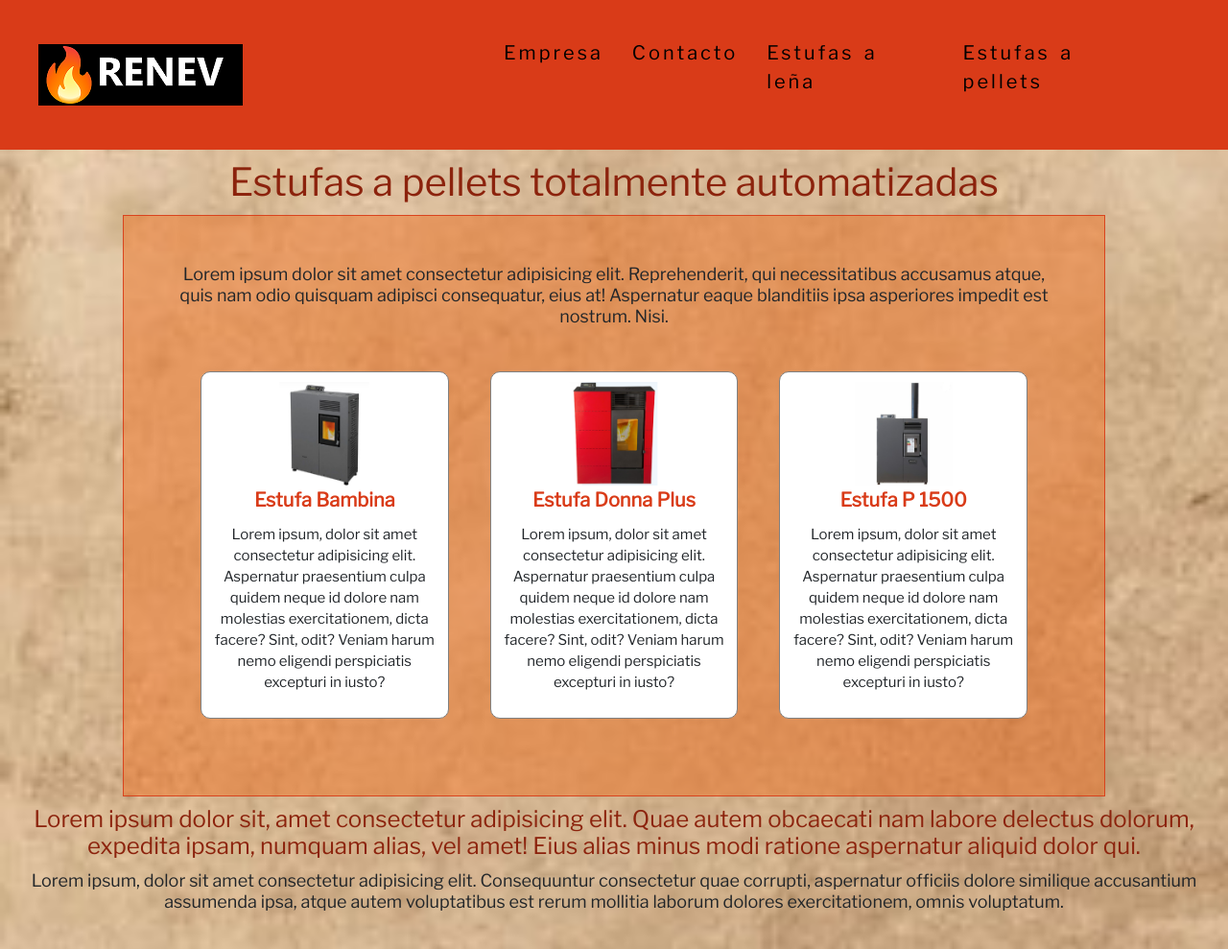
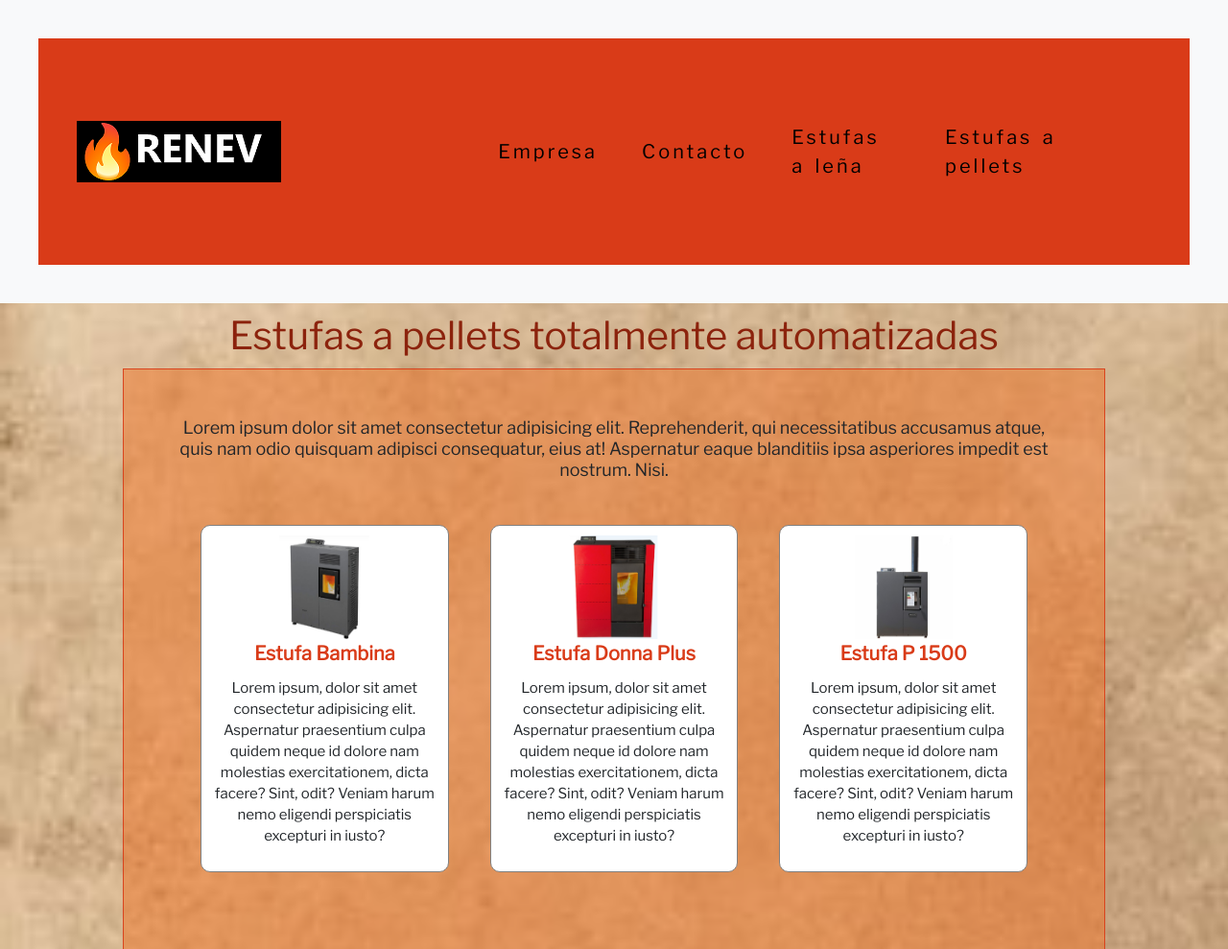
Before and after one commit to matcagno/PreEntrega2-Cagno, a plain HTML site: page pages/estufas-a-pellets.html in a window 1280 px wide. Shown: the top 989 px of the page at 96% size. Drawn offline with nearby package versions, Linux system fonts and the light colour scheme; grey boxes are pictures that could not be loaded.

Commit message:
css/style.css

```diff
--- a/css/style.css
+++ b/css/style.css
@@ -53,21 +53,16 @@
     justify-content: space-between;
     align-items: center;
 
-
-
-    /*position - static - relative - absolute - fixed - sticky*/
-    /* flex */
-
 }
 
     nav ul{
         list-style: none;
-        /*display*/
-        /* display:inline-block;  */
-        /* display: flex; */
-        /* flex-direction: row; */
-        /* justify-content: space-between; */
-        /* align-items: center; */
+        display
+        display:inline-block;
+        display: flex;
+        flex-direction: row;
+        justify-content: space-between;
+        align-items: center;
         word-spacing: 40px;
         margin-left: 20%;
         display: flex;
@@ -76,11 +71,11 @@
     }
 
         nav ul li{
-             /*display*/
-             /* display:inline-block; */
+             display
+             display:inline-block;
              word-spacing: 3px;
 
-             /*margin*/
+
         }
             nav ul li a{
                 color: black;
@@ -195,7 +190,7 @@
             font-size: 15px;
         }
 
-/* contacto con GRID */
+
 
 .empresa {
     display: grid;
@@ -327,3 +322,72 @@
         flex-direction: column;
     }
 }
+
+.my-botonhamburguesa {
+    background-color: rgba(217, 59, 24, 1);
+    font-family: 'Libre Franklin', sans-serif;
+    font-size: 1.2rem;
+
+
+}
+
+
+.my-nav {
+        background-color: rgba(217, 59, 24, 1);
+        padding: 40px 40px;
+        height:auto;
+        position: sticky;
+        top: 0;
+        left: 0;
+        width: 100%;
+        display: flex;
+        flex-direction: row;
+        justify-content: space-between;
+        align-items: center;
+
+                    }
+
+    .my-nav-ul{
+        list-style: none;
+        display
+        display:inline-block;
+        display: flex;
+        flex-direction: column;
+        justify-content: space-between;
+        align-items: left;
+        word-spacing: 40px;
+        margin-left: 20%;
+        display: flex;
+        justify-content: space-between;
+
+                        }
+
+    .my-nav-ul-li{
+        display
+        display:inline-block;
+        word-spacing: 3px;
+
+
+                            }
+        .my-nav-ul-li-a{
+            color: black;
+            text-decoration:none;
+            font-family: 'Libre Franklin', sans-serif;
+            font-weight: 400;
+            font-size: 20px;
+            letter-spacing: 3px;
+            margin-right: 30px;
+        }
+
+
+
+@media (width <768px) {
+    .estufas-a-pellets  {
+        grid-template-columns: 1fr;
+        grid-template-rows: repeat (3, auto);
+        grid-template-areas:
+        "bambina"
+        "donnaplus"
+        "p1500"
+        ;
+            }}
--- a/pages/estufas-a-pellets.html
+++ b/pages/estufas-a-pellets.html
@@ -15,27 +15,32 @@
 
     <body>
 
-        <nav>
-            <a href="../index.html">
-                <img src="../img/logo.png" alt="logo de RENEV">
-            </a>
-            <ul>
-                <li>
-                    <a href="empresa.html"> Empresa </a>
+        <nav class="navbar navbar-expand-md bg-body-tertiary my-nav">
+            <div class="container-fluid my-botonhamburguesa my-nav">
+              <a class="navbar-brand" href="../index.html">
+                <img src="../img/logo.png" alt="logo de RENEV"></a>
+              <button class="navbar-toggler" type="button" data-bs-toggle="collapse" data-bs-target="#navbarTogglerDemo02" aria-controls="navbarTogglerDemo02" aria-expanded="false" aria-label="Toggle navigation">
+                <span class="navbar-toggler-icon"></span>
+              </button>
+              <div class="collapse navbar-collapse my-nav" id="navbarTogglerDemo02">
+                <ul class="navbar-nav me-auto mb-2 mb-lg-0 my-nav-ul">
+                  <li class="nav-item my-nav-ul-li">
+                    <a class="nav-link active my-nav-ul-li-a" aria-current="page" href="empresa.html"> Empresa</a>
                   </li>
-                <li>
-                    <a href="contacto.html"> Contacto </a>
+                  <li class="nav-item my-nav-ul-li">
+                    <a class="nav-link my-nav-ul-li-a" href="contacto.html"> Contacto </a>
                   </li>
-                <li>
-                    <a href="estufas-a-lena.html"> Estufas a leña </a>
+                  <li class="nav-item my-nav-ul-li">
+                    <a class="nav-link my-nav-ul-li-a" href="estufas-a-lena.html"> Estufas a leña </a>
                   </li>
-                <li>
-                    <a href="estufas-a-pellets.html"> Estufas a pellets </a>
+                  <li class="nav-item my-nav-ul-li">
+                    <a class="nav-link my-nav-ul-li-a" href="#"> Estufas a pellets </a>
                   </li>
 
+                </ul>
 
-
-            </ul>
+              </div>
+            </div>
         </nav>
         <!-- end nav -->
         <header class="text-center">
@@ -46,24 +51,32 @@
 
                 <p>Lorem ipsum dolor sit amet consectetur adipisicing elit. Reprehenderit, qui necessitatibus accusamus atque, quis nam odio quisquam adipisci consequatur, eius at! Aspernatur eaque blanditiis ipsa asperiores impedit est nostrum. Nisi.</p>
 
-                <div class="productos">
+                <div class="productos estufas-a-pellets">
 
-                    <figure>
+
+                        <figure class="bambina">
                             <img src="../img/productos/estufas-a-pellets/bambina.png" alt="estufa a pellets bambina">
                             <figcaption>Estufa Bambina</figcaption>
                             <p>Lorem ipsum, dolor sit amet consectetur adipisicing elit. Aspernatur praesentium culpa quidem neque id dolore nam molestias exercitationem, dicta facere? Sint, odit? Veniam harum nemo eligendi perspiciatis excepturi in iusto?</p>
 
                         </figure>
-                    <figure>
+
+
+
+                        <figure class="donnaplus">
                             <img src="../img/productos/estufas-a-pellets/donna_plus.png" alt="estufa a pellets donna plus">
                             <figcaption>Estufa Donna Plus</figcaption>
                             <p>Lorem ipsum, dolor sit amet consectetur adipisicing elit. Aspernatur praesentium culpa quidem neque id dolore nam molestias exercitationem, dicta facere? Sint, odit? Veniam harum nemo eligendi perspiciatis excepturi in iusto?</p>
                         </figure>
-                    <figure>
+
+
+
+                        <figure class="p1500">
                             <img src="../img/productos/estufas-a-pellets/p-1500.png" alt="estufa a pellets p 1500">
                             <figcaption>Estufa P 1500</figcaption>
                             <p>Lorem ipsum, dolor sit amet consectetur adipisicing elit. Aspernatur praesentium culpa quidem neque id dolore nam molestias exercitationem, dicta facere? Sint, odit? Veniam harum nemo eligendi perspiciatis excepturi in iusto?</p>
                         </figure>
+
 
                 </div>
             </section>
```
Also changed, not shown: pages/empresa.html (+25 -20 lines). Lines whose indentation alone changed are shown as unchanged.
